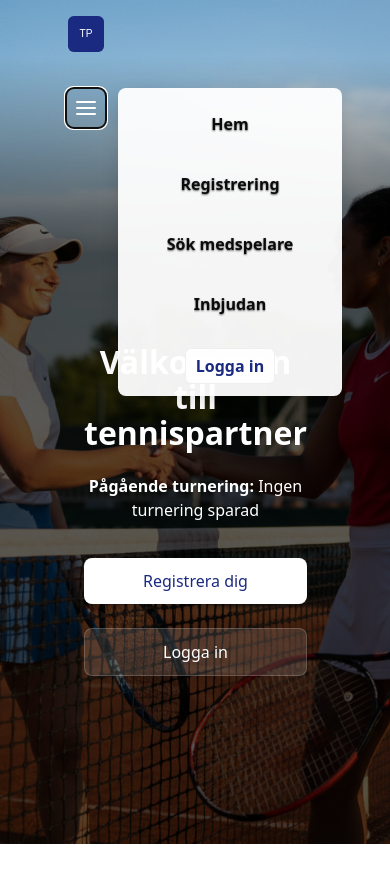
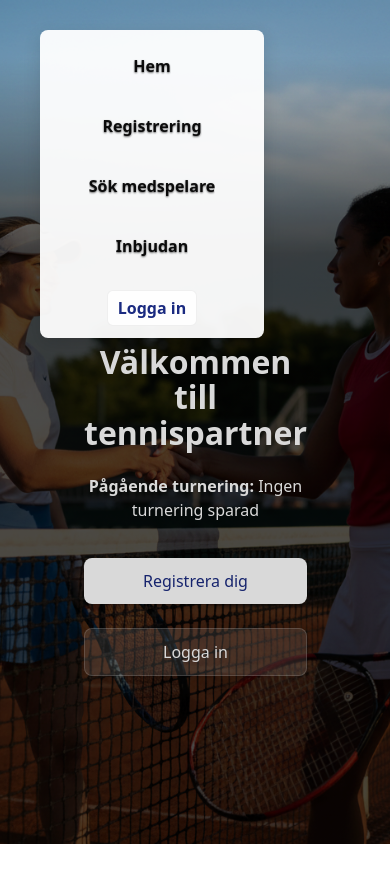
Before and after one commit to hleivav/tennis_partner, a React (Vite) app: page / in a window 390 px wide. Both pictures are taken after a click on the button 86 px from the left and 108 px from the top of the page. Shown: the top 882 px of the page. Built offline with nearby package versions, Linux system fonts and the light colour scheme; no server answers.

Commit message:
fixat menyn på små skärmar

```diff
--- a/src/components/NavBar.jsx
+++ b/src/components/NavBar.jsx
@@ -77,16 +77,32 @@
         <button className="hamburger" aria-controls="main-nav" aria-expanded={open} onClick={() => setOpen((v) => !v)}>
           <svg width="24" height="24" viewBox="0 0 24 24" fill="none" xmlns="http://www.w3.org/2000/svg" style={{color:'currentColor'}}><path d="M3 6h18M3 12h18M3 18h18" stroke="currentColor" strokeWidth="2" strokeLinecap="round" strokeLinejoin="round"/></svg>
         </button>
-        <nav id="main-nav" className={`site-nav ${open ? 'open' : ''}`} aria-label="Huvudnavigering">
-          <Link to="/" onClick={() => setOpen(false)}>Hem</Link>
+        {/* Overlay for mobile menu */}
+        {open && (
+          <div
+            className="menu-overlay"
+            style={{
+              position: 'fixed',
+              top: 0,
+              left: 0,
+              width: '100vw',
+              height: '100vh',
+              background: 'rgba(0,0,0,0.15)',
+              zIndex: 10
+            }}
+            onClick={() => setOpen(false)}
+          />
+        )}
+        <nav id="main-nav" className={`site-nav ${open ? 'open' : ''}`} aria-label="Huvudnavigering" style={open ? {zIndex: 20, position: 'relative'} : {}}>
+          <Link to="/" onClick={() => { setOpen(false); navigate('/'); }}>Hem</Link>
           {user && user.role === 'SUPERADMIN' && (
-            <Link to="/admin" onClick={() => setOpen(false)}>Admin</Link>
+            <Link to="/admin" onClick={() => { setOpen(false); navigate('/admin'); }}>Admin</Link>
           )}
           {!user && (
-            <Link to="/register" onClick={() => setOpen(false)}>Registrering</Link>
+            <Link to="/register" onClick={() => { setOpen(false); navigate('/register'); }}>Registrering</Link>
           )}
-          <Link to="/search" onClick={() => setOpen(false)}>Sök medspelare</Link>
-          <Link to="/invitations" onClick={() => setOpen(false)} style={{ position: 'relative', display: 'inline-block' }}>
+          <Link to="/search" onClick={() => { setOpen(false); navigate('/search'); }}>Sök medspelare</Link>
+          <Link to="/invitations" onClick={() => { setOpen(false); navigate('/invitations'); }} style={{ position: 'relative', display: 'inline-block' }}>
             Inbjudan
           </Link>
           {user && hasNewInvitations && (
@@ -118,7 +134,7 @@
           )}
           {user ? (
             <>
-              <Link to="/profile" onClick={() => setOpen(false)}>{user.name}</Link>
+              <Link to="/profile" onClick={() => { setOpen(false); navigate('/profile'); }}>{user.name}</Link>
               <button onClick={handleLogout} style={{ background: '#fff', color: '#1A2A80', border: '1px solid #ccc', borderRadius: 6, padding: '6px 12px', fontWeight: 600, cursor: 'pointer' }}>Logga ut</button>
             </>
           ) : (
```
